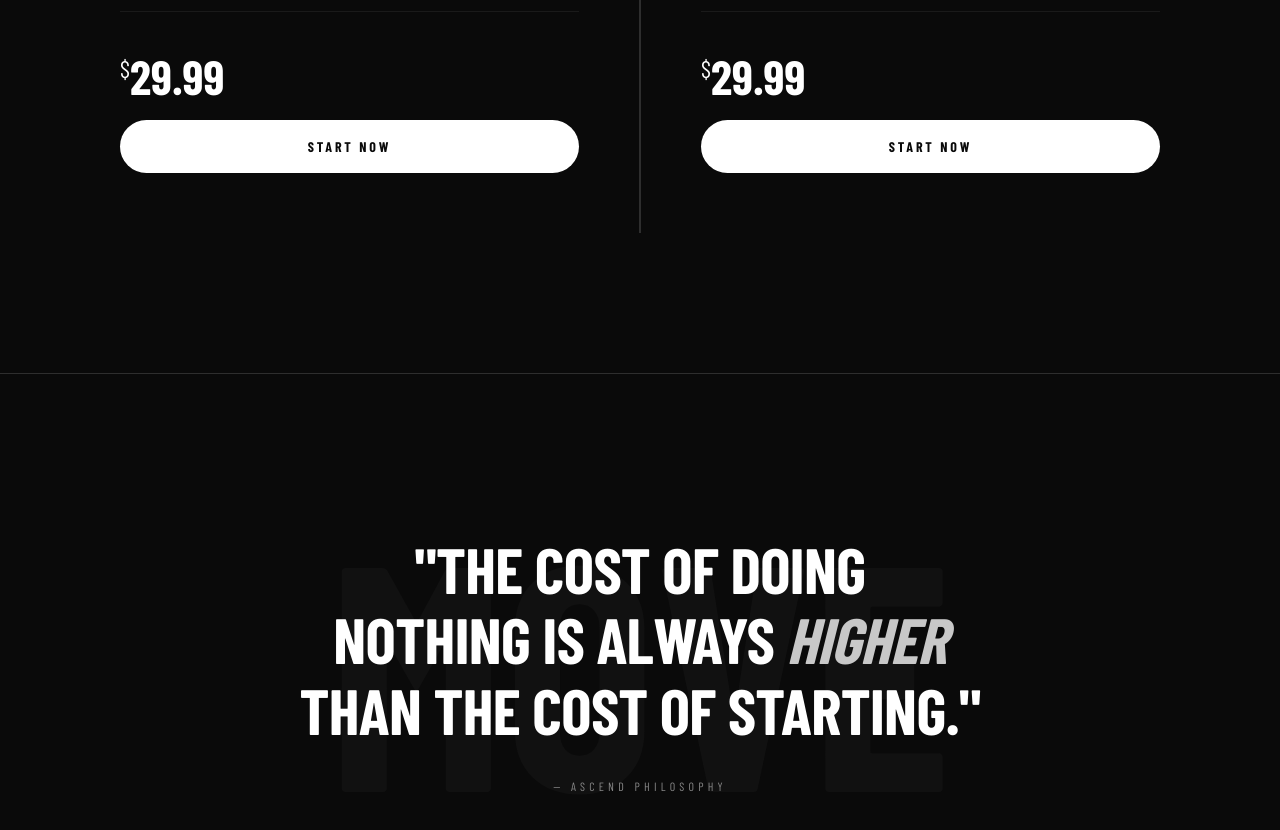
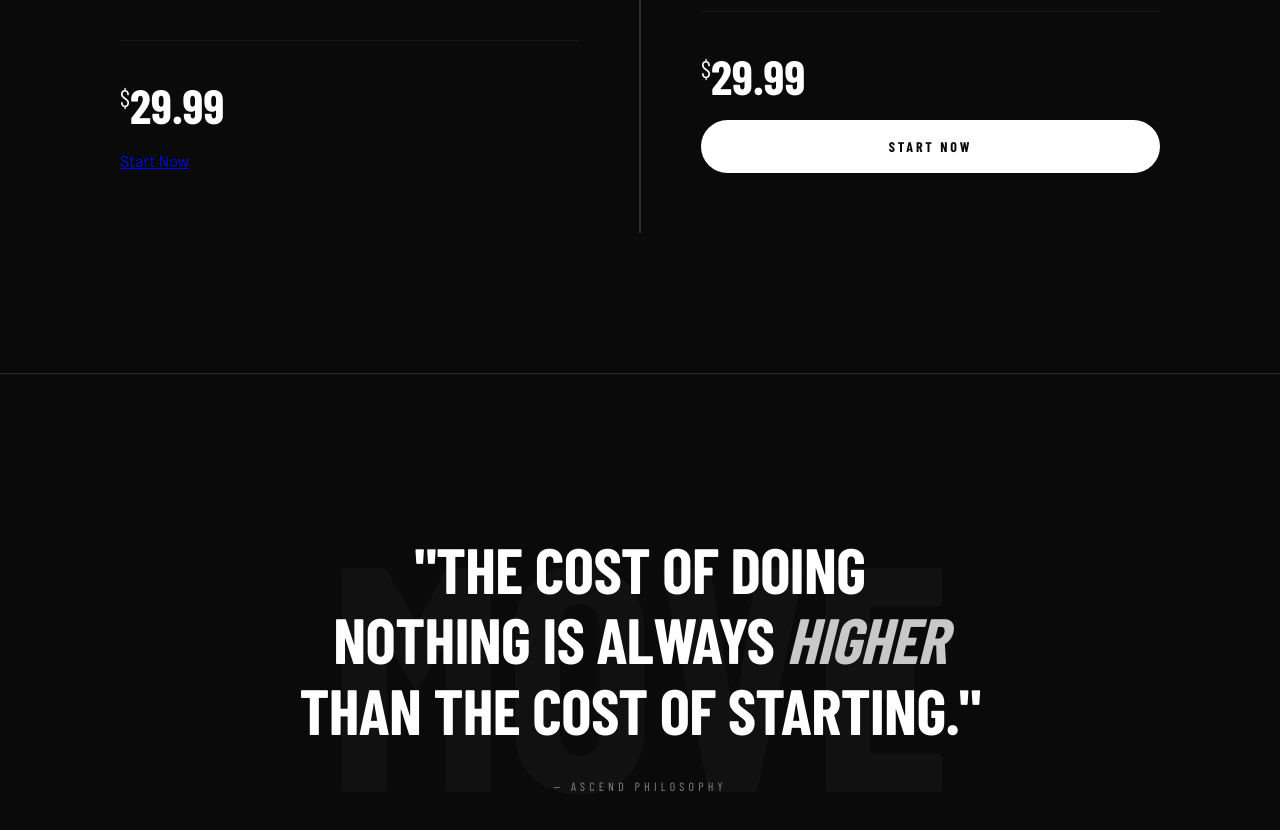
Before and after one commit to StartAscending/AscendCourse, a plain HTML site: page index.html in a window 1280 px wide. Shown: the part 2800-3630 px from the top of the page. Drawn offline with nearby package versions, Linux system fonts and the light colour scheme; a web font is replaced by a local one.

Commit message:
Update index.html

```diff
--- a/index.html
+++ b/index.html
@@ -776,7 +776,7 @@
       <div class="product-footer">
         <div class="product-price"><sup>$</sup>29.99</div>
         <!-- PRODUCT 1 PAYMENT LINK — replace # with your payment gateway URL -->
-        <a href="https://checkout.dodopayments.com/buy/pdt_0NgsOSKsrojrE2uYV5kYV?quantity=1" class="btn-buy">Start Now</a>
+        <a href="https://www.paypal.com/ncp/payment/B46ZPZPHB4Q6C">Start Now</a>
       </div>
     </div>
 
```
